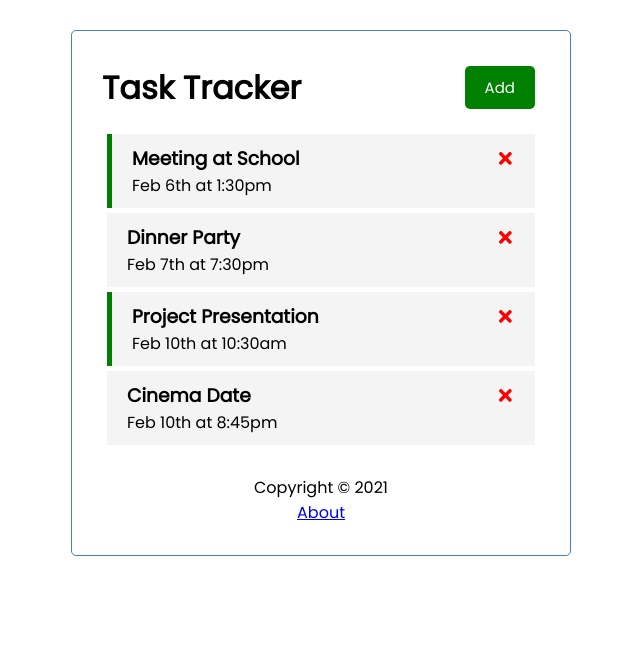
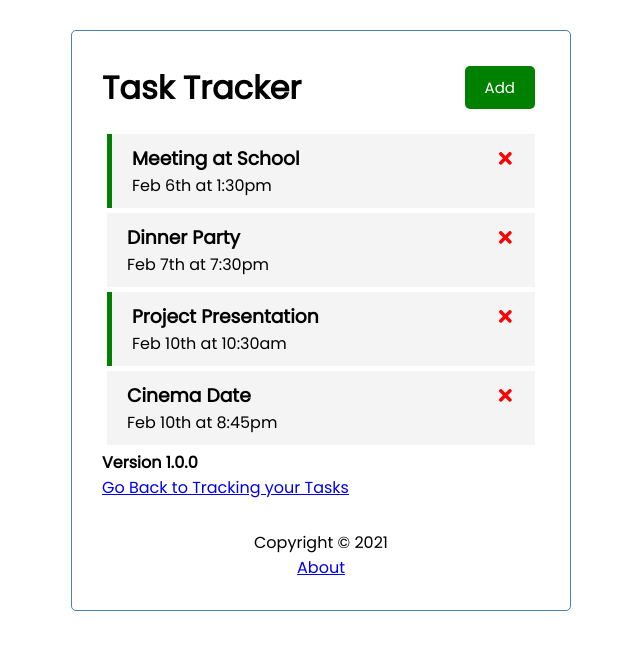
Before and after one commit to ygtmertt/Task-Tracker, a React (Create React App) app in the folder react-task-tracker/: page /about in a window 1280 px wide. Shown: the top 650 px of the page, without its empty margins (319-959 px from the left). Built offline with nearby package versions, Linux system fonts and the light colour scheme; data requests are answered from the project's data file.

Commit message:
Routing added.

```diff
--- a/package.json
+++ /dev/null
@@ -1,5 +0,0 @@
-{
-  "dependencies": {
-    "react-router-dom": "^7.6.2"
-  }
-}
--- a/react-task-tracker/src/App.js
+++ b/react-task-tracker/src/App.js
@@ -2,6 +2,8 @@ import AddTask from './components/AddTask';
 import Header from './components/Header';
 import Tasks from "./components/Tasks";
 import Footer from './components/Footer';
+import About from './components/About';
+import { BrowserRouter, Route, Routes } from 'react-router-dom';
 import { useState, useEffect } from "react";
 
 function App() {
@@ -80,7 +82,7 @@ function App() {
   }
 
   return (
-    <>
+    <BrowserRouter>
       <div className='container'>
         <Header title={"Task Tracker"} onAdd={() => setShowAddTask(!showAddTask)} showAdd={showAddTask} />
         {showAddTask && <AddTask onAdd={addTask} />}
@@ -90,9 +92,12 @@ function App() {
             onDelete={deleteTask}
             onToggle={toggleReminder} /> : 'Nothing here yet...'  // If  no tasks, we get this message.
         }
+        <Routes>
+          <Route exact path='/about' element={<About />} />
+        </Routes>
         <Footer />
       </div>
-    </>
+    </BrowserRouter>
   );
 
 }
--- /dev/null
+++ b/react-task-tracker/src/components/About.js
@@ -0,0 +1,12 @@
+import { Link } from 'react-router-dom';
+
+const About = () => {
+  return (
+    <div>
+      <h4>Version 1.0.0</h4>
+      <Link to='/'>Go Back to Tracking your Tasks</Link>
+    </div>
+  )
+}
+
+export default About
--- a/react-task-tracker/src/components/Footer.js
+++ b/react-task-tracker/src/components/Footer.js
@@ -1,8 +1,10 @@
+import { Link } from 'react-router-dom';
+
 const Footer = () => {
   return (
     <footer>
       <p>Copyright &copy; 2021</p>
-      <a href='/about'>About</a>
+      <Link to='/about'>About</Link>
     </footer>
   )
 }
```
Also changed, not shown: 1 other file (tests, documents, lock files or other folders).
